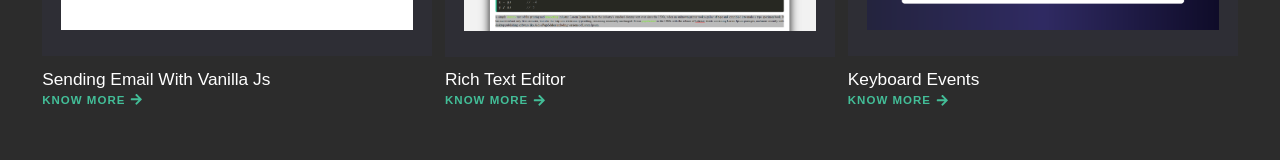
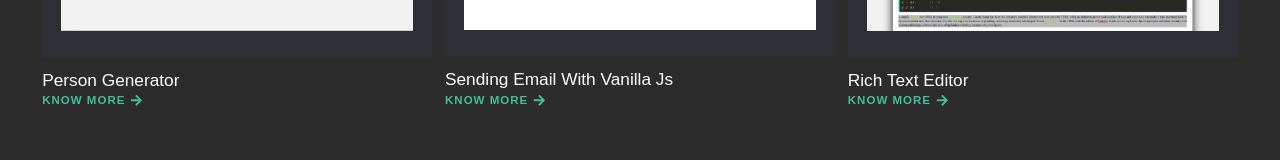
Before and after one commit to Polcsi/my-portfolio-with-react, a React (Create React App) app: page /projects in a window 1280 px wide. Shown: the part 1468-1628 px from the top of the page. Built offline with nearby package versions, Linux system fonts and the light colour scheme.

Commit message:
Added new project

```diff
--- a/src/projects_data.js
+++ b/src/projects_data.js
@@ -10,6 +10,7 @@ import keyboardEvents from "./images/projects/keyboardevents.png";
 import blog from "./images/projects/blog.png";
 import blogDashboard from "./images/projects/blog-dashboard.png";
 import loginForm from "./images/projects/simple-login-form.png";
+import personGenerator from "./images/projects/person-generator.png";
 
 export const projects = [
   {
@@ -94,6 +95,15 @@ export const projects = [
     info: "Lorem ipsum dolor sit amet, consectetur adipiscing elit. Vestibulum aliquam felis vel velit auctor vehicula. Duis blandit augue egestas elit euismod congue. Donec fringilla, quam eget viverra tempus, lorem sapien eleifend arcu, aliquam malesuada turpis odio quis leo. Vestibulum ante ipsum primis in faucibus orci luctus et ultrices posuere cubilia curae; Nulla vel neque tincidunt, lobortis justo id, mollis diam. Suspendisse malesuada magna semper nisi aliquet dapibus. Cras ornare ultrices gravida. Suspendisse potenti. Mauris quis vulputate mauris.",
   },
   {
+    id: 16,
+    title: "person generator",
+    category: "program",
+    cover: personGenerator,
+    url: "https://codepen.io/polcsi/pen/KKyVBzb",
+    date: "2022.01.31",
+    info: "Lorem ipsum dolor sit amet, consectetur adipiscing elit. Vestibulum aliquam felis vel velit auctor vehicula. Duis blandit augue egestas elit euismod congue. Donec fringilla, quam eget viverra tempus, lorem sapien eleifend arcu, aliquam malesuada turpis odio quis leo. Vestibulum ante ipsum primis in faucibus orci luctus et ultrices posuere cubilia curae; Nulla vel neque tincidunt, lobortis justo id, mollis diam. Suspendisse malesuada magna semper nisi aliquet dapibus. Cras ornare ultrices gravida. Suspendisse potenti. Mauris quis vulputate mauris.",
+  },
+  {
     id: 6,
     title: "sending email with vanilla js",
     category: "testing",
```
Also changed, not shown: src/images/projects/person-generator.png (added).
